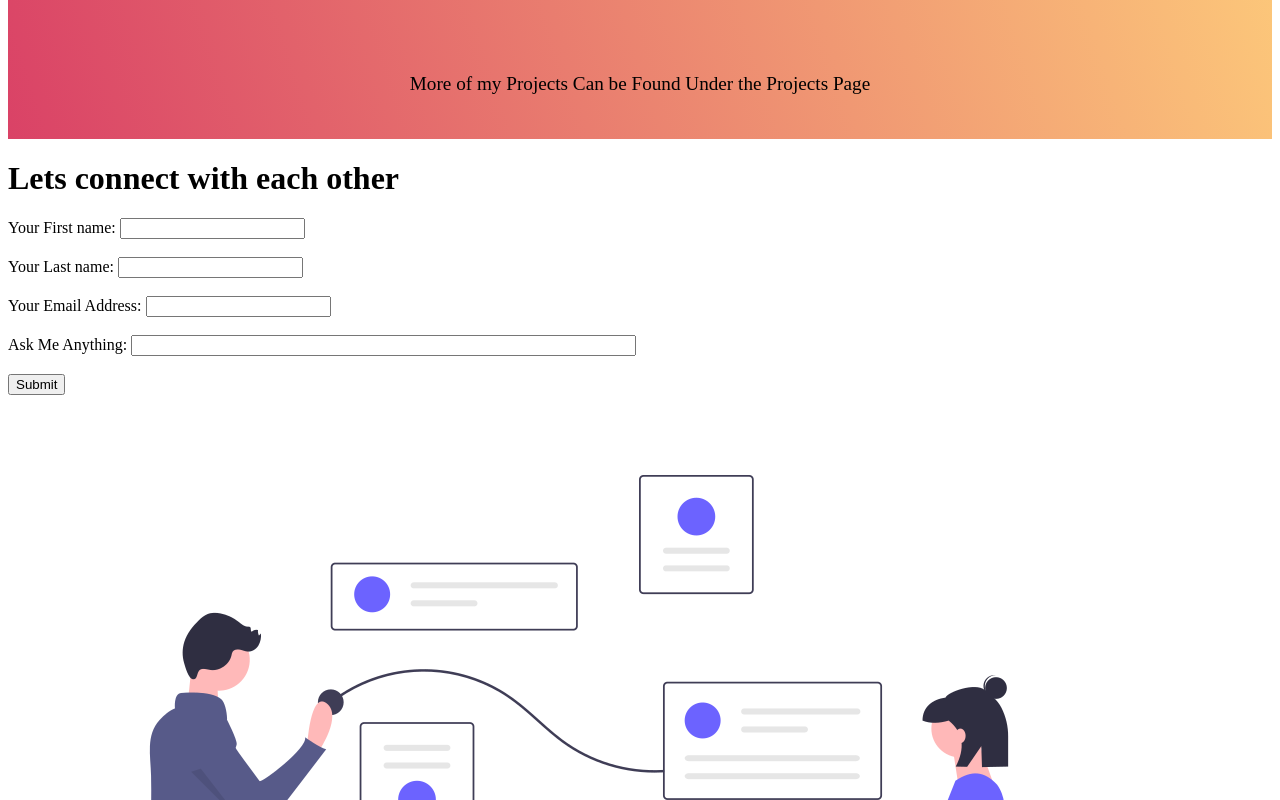
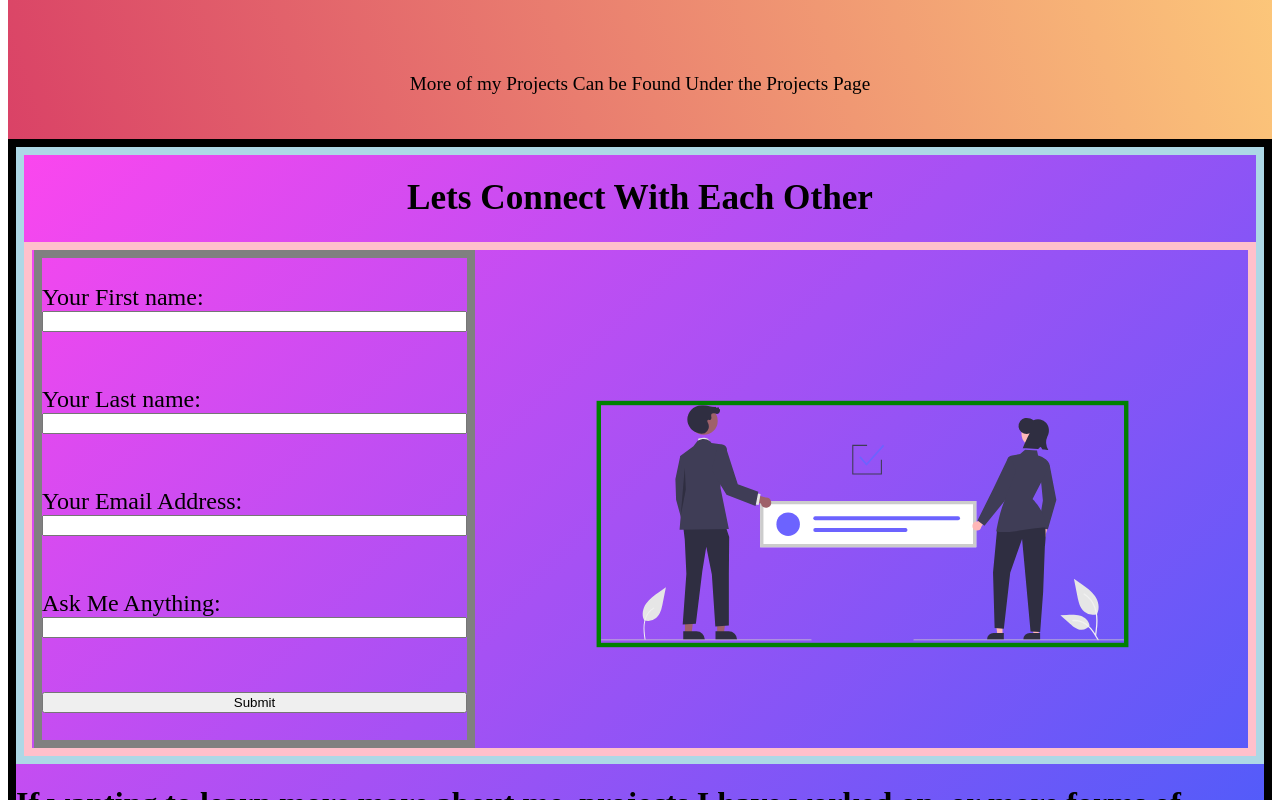
Before and after one commit to tfh0007/PortfolioWebsite, a plain HTML site: page Second Attempt/index.html in a window 1280 px wide. Shown: the part 1640-2440 px from the top of the page. Drawn offline with nearby package versions, Linux system fonts and the light colour scheme.

Commit message:
I formatted page 3

```diff
--- a/Second Attempt/index.html
+++ b/Second Attempt/index.html
@@ -268,9 +268,13 @@
 
 <div class = "page3container">
 
+
+
 	<div class="page3TextTop">
 
-		<h1>Lets connect with each other</h1>
+		<h1>Lets Connect With Each Other</h1>
+
+		<div class= "page3Words__And__illustration">
 
 		<!-- This might work once the website is live. Not sure Yet-->
 		<!-- We want a way for users of the site to easily be able to contact me-->
@@ -282,17 +286,21 @@
 				<label for="email">Your Email Address:</label>
 				<input type="email" id="userEmail" name="userEmail"><br><br>
 				<label for="comments">Ask Me Anything:</label>
-			<input type="text" name="comment" size="60"><br><br>
+				<input type="text" name="comment" size="50"><br><br>
 				<input type="submit" value="Submit">
 			</form>
 
+
+
+		<div class="page3__image__container">
+			<img src="images/team_goals_re_4a3t.svg" alt="An illustration explaining how we should unite together">
+
 		</div>
 
-	<div page3__image__container>
-		<img src="images/undraw_online_connection.png" alt="An illustration explaining how we should unite together">
-
+	</div>
 
 	</div>
+
 
 <!-- This text will be our conluding remarks and explanation of where to find other content-->
 	<div class="Page3TextBottom">
--- a/Second Attempt/style.css
+++ b/Second Attempt/style.css
@@ -1,3 +1,11 @@
+/* Changing the body color will set a default background color for the entire website
+Unfortunately it also overlaps in other areas as well*/
+body {
+
+  /*  background-color: #02C294; */
+
+}
+
 /* The header contains our navigation bar and by making the header position fixed the navigation bar will always remain on the screen */
 header {
     position: fixed;
@@ -556,7 +564,7 @@ flex-wrap: wrap;
 
     /* On mobile the picture of me is a little too big so we will scale it down a bit */
 
-    transform: scale(0.8, 0.8);
+    transform: scale(0.7, 0.7);
 			-ms-transform: scale(0.7, 0.7);
 			-webkit-transform: scale(0.7, 0.7);
     /* On mobile the picture of me becomes to low after the scale transformation so we need to move the picture up slightly in mobile */
@@ -969,9 +977,66 @@ extended__Description__Project1.visible becomes to large so we need to decrease
 
 }
 
+/* Lets edit the style of page 3 now */
+
+.page3container {
+    border: solid 8px;
+    display: flex;
+    flex-direction: column;
+    background: -moz-linear-gradient(-45deg, rgba(63,94,251,1) 0%, rgba(252,70,238,1) 100%);
+    background: -webkit-linear-gradient(-45deg, rgba(63,94,251,1) 0%, rgba(252,70,238,1) 100%);
+    background: linear-gradient(-45deg, rgba(63,94,251,1) 0%, rgba(252,70,238,1) 100%);
+}
+
+/* This class contains the heading text of the page */
+.page3TextTop h1 {
+    display: flex;
+    justify-content: center;
+    font-size: 2.2rem;
+}
+
+/* THis class contains the user form, heading, and ilustration */
+.page3TextTop {
+    border: solid lightblue 8px;
+}
+
+.page3Words__And__illustration {
+    border: solid pink 8px;
+    display: flex;
+    padding: 0;
+    flex-wrap: wrap;
+    /* On desktop there is a brief size where the ilustration goes off the page by setting overflow as hidden
+    for page 3 we ensure that no scrollbar becomes present when the illustration gets slightly clipped */
+    overflow-x: hidden;
+    justify-content: space-around;
+
+}
+.page3Words__And__illustration form {
+    border: solid gray 8px;
+    display: flex;
+    flex-direction: column;
+    justify-content: center;
+    flex-wrap: wrap;
+
+    font-size: 1.5rem;
+}
+
+.page3__image__container {
+
+    border: solid green 8px;
+    margin-top: 50px;
+    margin-left: -100px;
+    margin-right: -100px;
 
 
 
+    /* On mobile the illustration is too big so we will scale it down a bit */
+    transform: scale(0.55, 0.55);
+			-ms-transform: scale(0.55, 0.55);
+			-webkit-transform: scale(0.55, 0.55);
+
+
+}
 
 
 
@@ -985,3 +1050,30 @@ footer {
     font-size: 1.2rem;
 
 }
+
+
+/* Now lets adjust the size of everything on page 3 and footer to be bigger on desktop version */
+
+@media screen and (min-width: 1293px) {
+
+
+    /* This class contains the heading text of the page */
+    .page3TextTop h1 {
+        font-size: 3.2rem;
+
+    }
+
+    .page3Words__And__illustration form {
+
+    }
+
+    .page3__image__container {
+
+        transform: scale(1, 1);
+			-ms-transform: scale(1, 1);
+			-webkit-transform: scale(1, 1);
+
+
+    }
+
+}
```
Also changed, not shown: observer.js (deleted, +0 -19 lines), Second Attempt/images/team_goals_re_4a3t.svg (added). Lines whose indentation alone changed are shown as unchanged.
